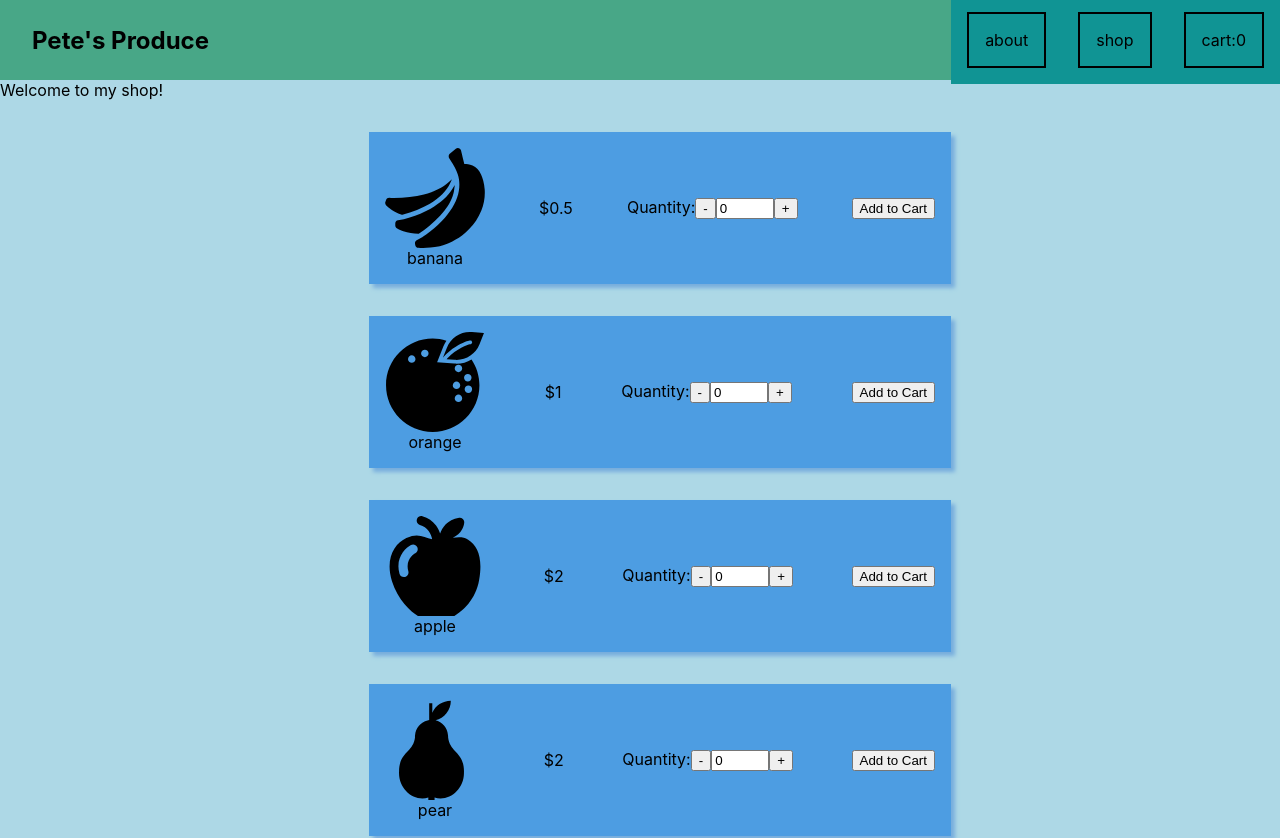
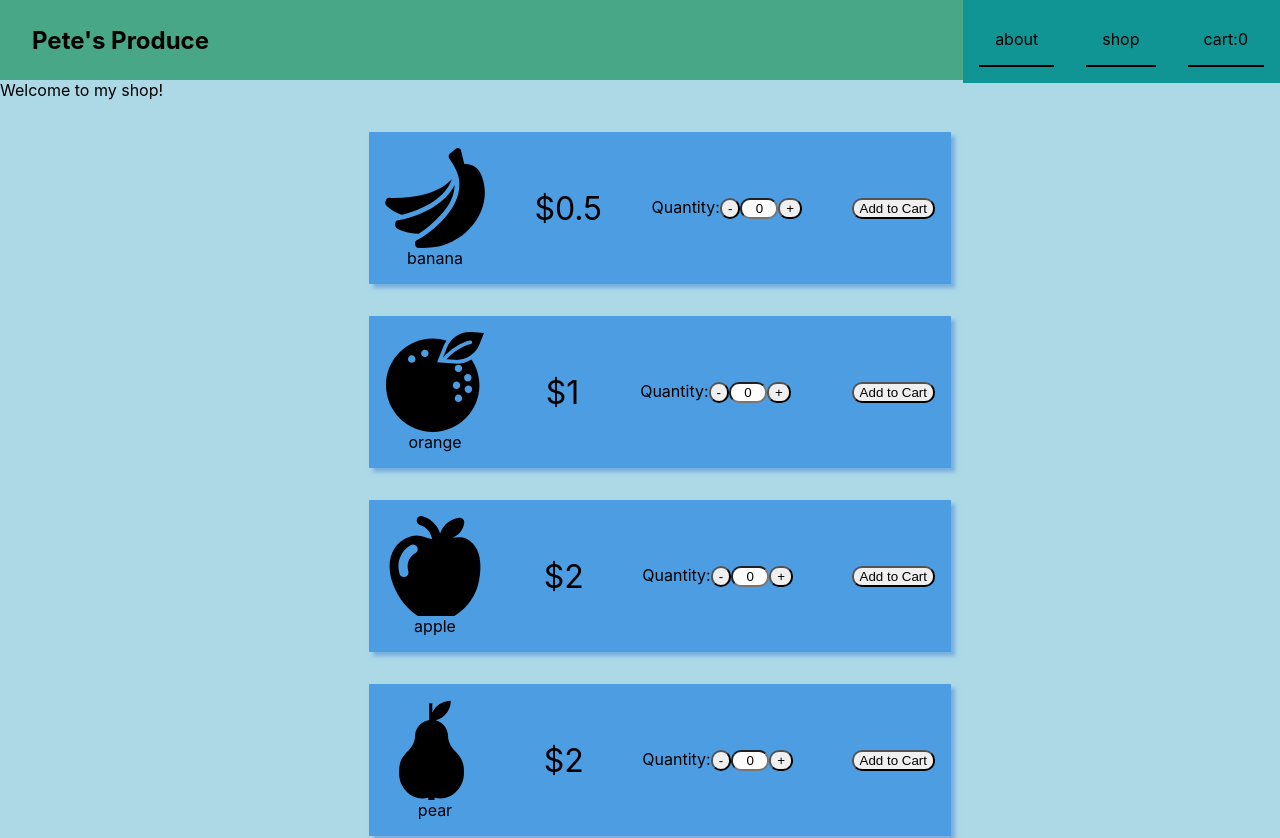
Before and after one commit to sbusenba/odin-shopping-cart, a React (Create React App) app: page /#/shop in a window 1280 px wide. Shown: the top 838 px of the page. Built offline with nearby package versions, Linux system fonts and the light colour scheme.

Commit message:
add class price for styling of price element

```diff
--- a/src/components/ProductView.js
+++ b/src/components/ProductView.js
@@ -25,7 +25,7 @@ function ProductView (props){
             <img src={props.product.image} alt={props.product.name}></img>
             <div>{props.product.name}</div>
         </div>
-        <div>${props.product.price}</div>
+        <div className='price'>${props.product.price}</div>
         <label htmlFor='qtyInput'> Quantity:
           <button onClick={lowerQty}>-</button>
             <input type='text' onChange={qtyChange} value={quantity}/>
--- a/src/styles/productView.css
+++ b/src/styles/productView.css
@@ -9,7 +9,7 @@ li {
     justify-content: center;
 }
 li>div{
-    border: 2px solid black;
+    border-bottom: 2px solid black;
     margin: 1rem;
     display:flex;
     flex-direction: row;
@@ -24,7 +24,9 @@ li>div{
 
 }
 input {
-    width:50px;
+    width:30px;
+    border-radius: 10px;
+    text-align: center;
 }
 .productCard {
     background-color: rgb(77, 157, 226);
@@ -32,3 +34,8 @@ input {
     box-shadow: 0.25rem 0.25rem 0.25rem rgb(119, 173, 221);
     flex: 0 0 550px;
 }
+button {border-radius:10px;}
+.price{
+    font-size: xx-large;
+
+}
```
